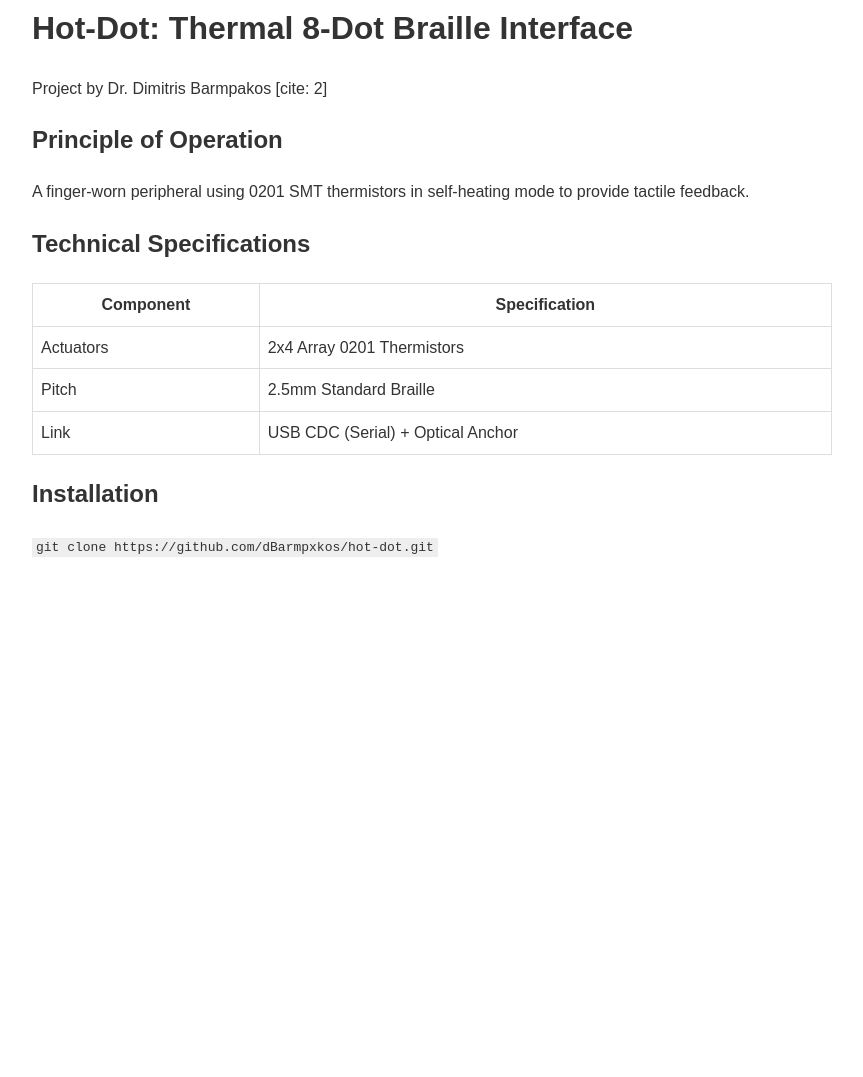
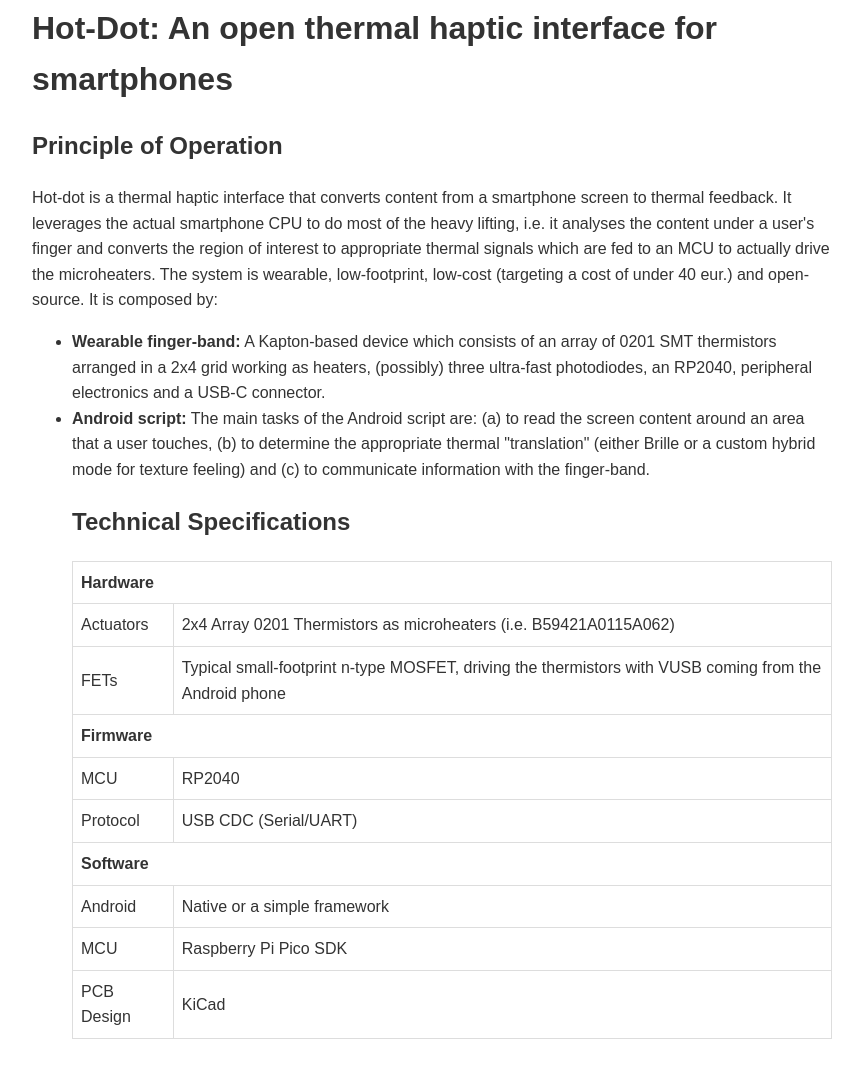
Before and after one commit to dBarmpxkos/hot-dot, a plain HTML site: page web/index.html in a window 1280 px wide. Shown: the part 37-1114 px from the top of the page, without its empty margins (208-1071 px from the left). Before the commit the page ends 800 px from the top, so only its background shows below. Drawn offline with Linux system fonts and the light colour scheme.

Commit message:
feature: update website info

```diff
--- a/web/index.html
+++ b/web/index.html
@@ -2,7 +2,7 @@
 <html>
 
 <head>
-    <title>Hot-Dot Project Wiki</title>
+    <title>Hot dot</title>
     <style>
         body {
             font-family: sans-serif;
@@ -35,34 +35,67 @@
 </head>
 
 <body>
-    <h1>Hot-Dot: Thermal 8-Dot Braille Interface</h1>
-    <p>Project by Dr. Dimitris Barmpakos [cite: 2]</p>
+    <h1>Hot-Dot: An open thermal haptic interface for smartphones</h1>
 
     <h2>Principle of Operation</h2>
-    <p>A finger-worn peripheral using 0201 SMT thermistors in self-heating mode to provide tactile feedback.</p>
+    <p>Hot-dot is a thermal haptic interface that converts content from a smartphone screen to thermal feedback. It
+        leverages the actual smartphone CPU to do most of the heavy lifting, i.e. it analyses the content under a user's
+        finger and converts the region of interest to appropriate thermal signals which are fed to an MCU to actually
+        drive the microheaters. The system is wearable, low-footprint, low-cost (targeting a cost of under 40 eur.) and
+        open-source. It is composed by:
+    </p>
+    <ul>
+        <li><strong>Wearable finger-band:</strong> A Kapton-based device which consists of an array of 0201 SMT
+            thermistors arranged in a 2x4 grid working as heaters, (possibly) three ultra-fast photodiodes, an RP2040,
+            peripheral electronics and a USB-C connector.</li>
+        <li><strong>Android script:</strong> The main tasks of the Android script are: (a) to read the screen content
+            around an area that a user touches, (b) to determine the appropriate thermal "translation" (either Brille or
+            a custom hybrid mode for texture feeling) and (c) to communicate information with the finger-band.
+        </li>
 
         <h2>Technical Specifications</h2>
         <table class="spec-table">
             <tr>
-            <th>Component</th>
-            <th>Specification</th>
+                <td colspan="2"><strong>Hardware</strong></td>
             </tr>
             <tr>
                 <td>Actuators</td>
-            <td>2x4 Array 0201 Thermistors</td>
+                <td>2x4 Array 0201 Thermistors as microheaters (i.e. B59421A0115A062)</td>
             </tr>
             <tr>
-            <td>Pitch</td>
-            <td>2.5mm Standard Braille</td>
+                <td>FETs</td>
+                <td>Typical small-footprint n-type MOSFET, driving the thermistors with VUSB coming from the Android
+                    phone</td>
             </tr>
             <tr>
-            <td>Link</td>
-            <td>USB CDC (Serial) + Optical Anchor</td>
+                <td colspan="2"><strong>Firmware</strong></td>
+            </tr>
+            <tr>
+                <td>MCU</td>
+                <td>RP2040</td>
+            </tr>
+            <tr>
+                <td>Protocol</td>
+                <td>USB CDC (Serial/UART)</td>
+            </tr>
+            <tr>
+                <td colspan="2"><strong>Software</strong></td>
+            </tr>
+            <tr>
+                <td>Android</td>
+                <td>Native or a simple framework</td>
+            </tr>
+            <tr>
+                <td>MCU</td>
+                <td>Raspberry Pi Pico SDK</td>
+            </tr>
+            <tr>
+                <td>PCB Design</td>
+                <td>KiCad</td>
             </tr>
         </table>
 
-    <h2>Installation</h2>
-    <code>git clone https://github.com/dBarmpxkos/hot-dot.git</code>
+
 </body>
 
 </html>
```
Lines whose indentation alone changed are shown as unchanged.
